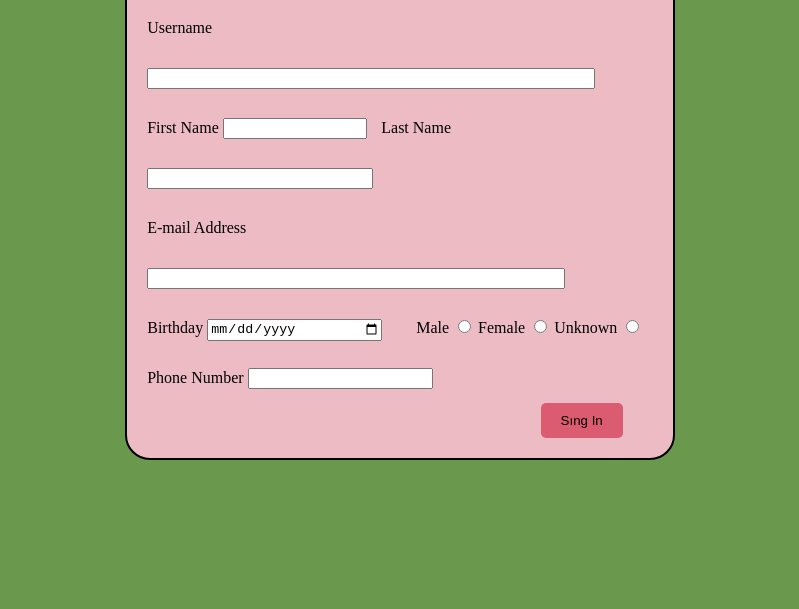
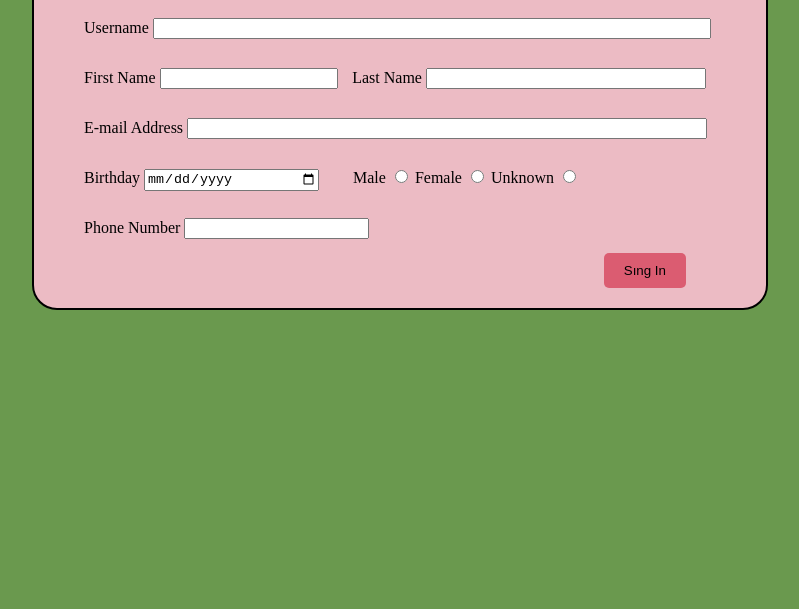
Before and after one commit to EsinEraslann/Login-Page, a plain HTML site: page LoginPage/form.html in a window 1280 px wide. Shown: the part 191-800 px from the top of the page, without its empty margins (240-1039 px from the left). Drawn offline with Linux system fonts and the light colour scheme.

Commit message:
last-change

```diff
--- a/LoginPage/style.css
+++ b/LoginPage/style.css
@@ -63,6 +63,9 @@ img:hover{
     text-decoration: none;
     font-size: 15px;
 }
+.btn-dark{
+    margin-left: 80%;
+}
 
 .form-sing{
     display: flex;
@@ -71,10 +74,10 @@ img:hover{
 }
 
 .card{
-    padding: 20px 20px;
+    padding: 20px 50px;
     border: 2px solid;
     border-radius: 25px;
-    width: 40%;
+    width: 50%;
     background-color: rgb(236, 187, 196);
 }
 
@@ -85,6 +88,7 @@ img:hover{
 
 .card-body-sing{
     line-height: 50px;
+
 }
 
 #username{
```
Also changed, not shown: LoginPage/index.html (+6 -0 lines).
